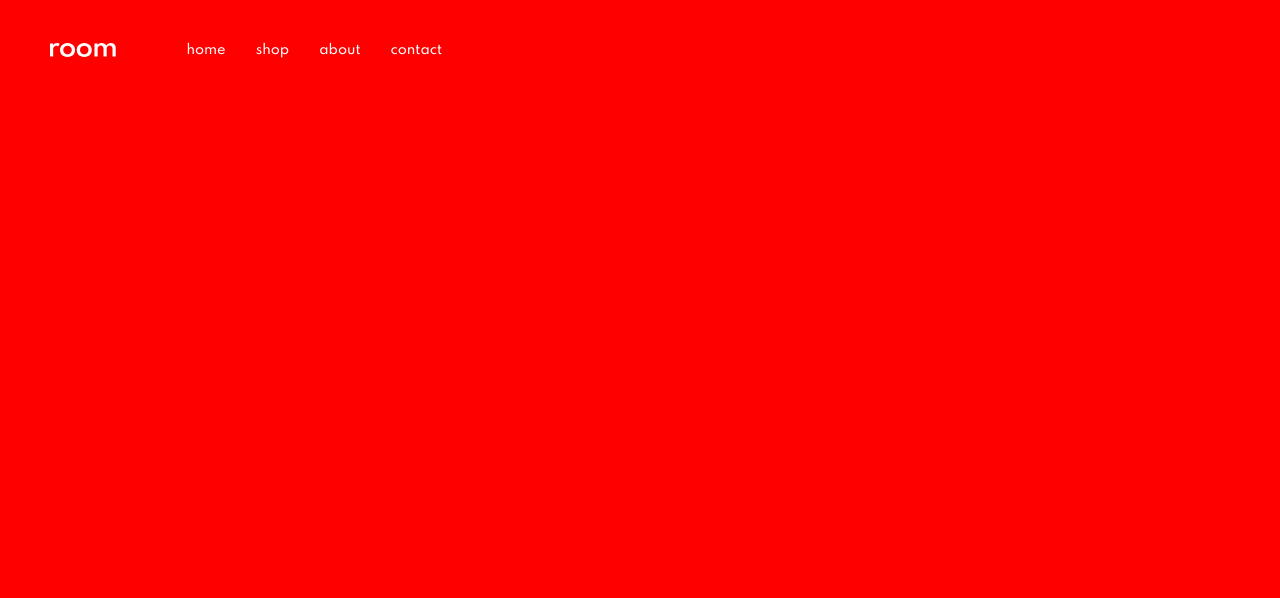
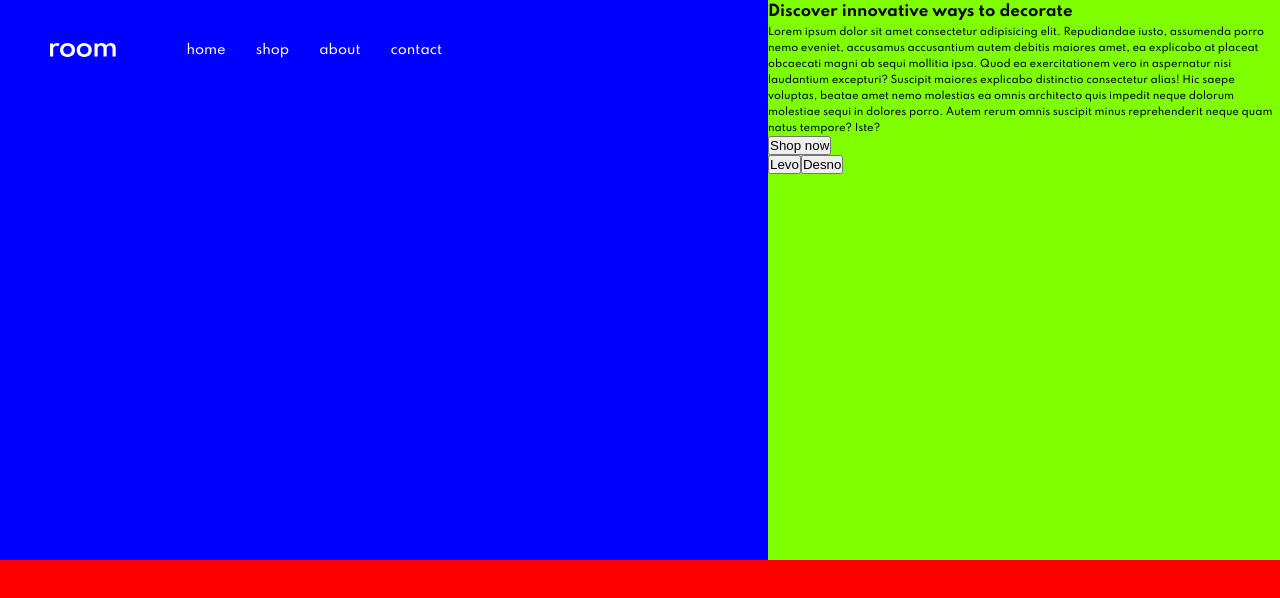
Before and after one commit to gligor99/fm-room-homepage, a React (Vite) app: page / in a window 1280 px wide. Shown: the top 598 px of the page. Built offline with nearby package versions, Linux system fonts and the light colour scheme.

Commit message:
Slider started.

```diff
--- a/src/App.css
+++ b/src/App.css
@@ -1,4 +1,5 @@
 .nav__container {
+  position: absolute;
   width: 80%;
   height: 4rem;
   display: flex;
@@ -69,3 +70,19 @@
     display: flex;
   }
 }
+
+.slider {
+  height: 70vh;
+  display: flex;
+  justify-content: center;
+}
+
+.slider__left-section {
+  width: 60vw;
+  background-color: blue;
+}
+
+.slider__right-section {
+  width: 40vw;
+  background-color: chartreuse;
+}
--- a/src/App.jsx
+++ b/src/App.jsx
@@ -1,11 +1,12 @@
 import React from "react";
 import "./App.css";
 import Navbar from "./components/Navbar";
+import Slider from "./components/Slider";
 
 const App = () => {
   return (
     <>
-      <Navbar />
+      <Slider />
     </>
   );
 };
--- a/src/components/Slider.jsx
+++ b/src/components/Slider.jsx
@@ -1,9 +1,36 @@
-import React from 'react'
+import React from "react";
+import Navbar from "./Navbar";
 
 const Slider = () => {
   return (
-    <div>Slider</div>
-  )
-}
+    <>
+      <Navbar />
+      <section className="slider">
+        <div className="slider__left-section"></div>
+        <div className="slider__right-section">
+          <div className="slider__right-section__content">
+            <h1>Discover innovative ways to decorate</h1>
+            <p>
+              Lorem ipsum dolor sit amet consectetur adipisicing elit.
+              Repudiandae iusto, assumenda porro nemo eveniet, accusamus
+              accusantium autem debitis maiores amet, ea explicabo at placeat
+              obcaecati magni ab sequi mollitia ipsa. Quod ea exercitationem
+              vero in aspernatur nisi laudantium excepturi? Suscipit maiores
+              explicabo distinctio consectetur alias! Hic saepe voluptas, beatae
+              amet nemo molestias ea omnis architecto quis impedit neque dolorum
+              molestiae sequi in dolores porro. Autem rerum omnis suscipit minus
+              reprehenderit neque quam natus tempore? Iste?
+            </p>
+            <button>Shop now</button>
+          </div>
+          <div className="slider__right-section__slider-btn">
+            <button>Levo</button>
+            <button>Desno</button>
+          </div>
+        </div>
+      </section>
+    </>
+  );
+};
 
-export default Slider
+export default Slider;
--- a/src/index.css
+++ b/src/index.css
@@ -44,9 +44,3 @@ body {
 
   min-height: 100vh;
 }
-
-.clearfix::after {
-  content: "";
-  clear: both;
-  display: table;
-}
```
